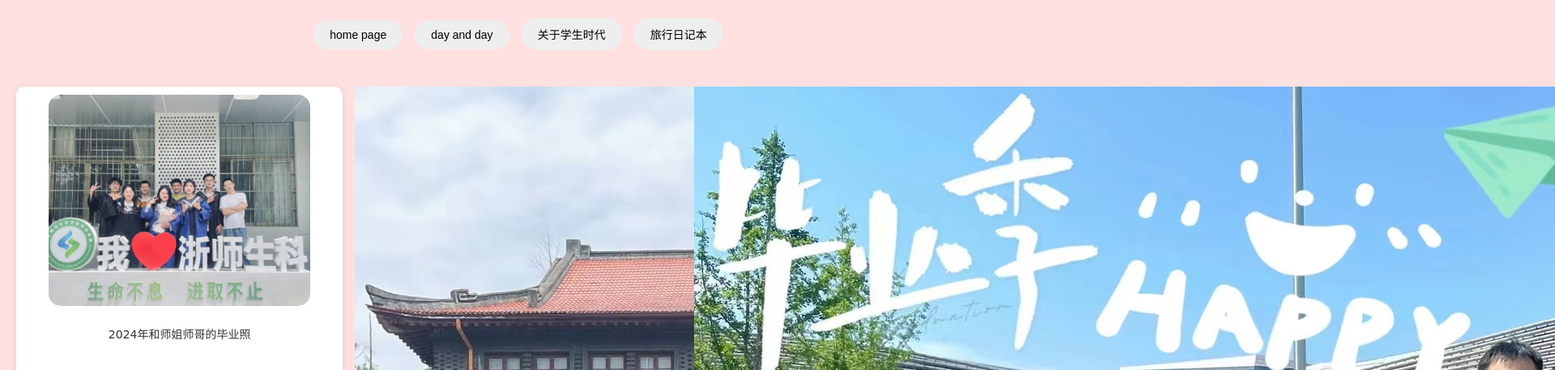
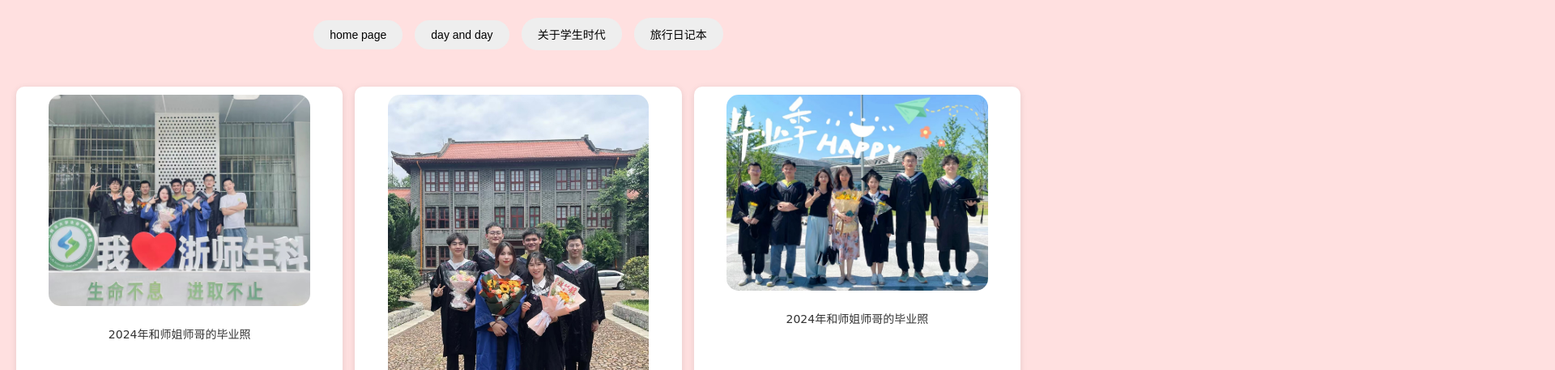
Before and after one commit to CISSY722/latte.com, a plain HTML site: page index.html in a window 1280 px wide. Shown: the part 159-616 px from the top of the page at 81% size, 1920 px wide, since content can reach past the window. Drawn offline with Linux system fonts and the light colour scheme.

Commit message:
Update index.html

```diff
--- a/index.html
+++ b/index.html
@@ -25,11 +25,11 @@
         <img src="images/1.jpg" alt="去年" onclick="openLightbox(this)">
         <p>2024年和师姐师哥的毕业照</p>
     </div>
-    <div class="hidden-photo" data-category="关于学生时代">
+    <div class="photo hidden-photo" data-category="关于学生时代">
         <img src="images/2.jpg" alt="2333" onclick="openLightbox(this)">
         <p>2024年和师姐师哥的毕业照</p>
     </div>
-     <div class="hidden-photo" data-category="关于学生时代">
+     <div class="photo hidden-photo" data-category="关于学生时代">
         <img src="images/3.jpg" alt="描述2" onclick="openLightbox(this)">
         <p>2024年和师姐师哥的毕业照</p>
     </div>
```
